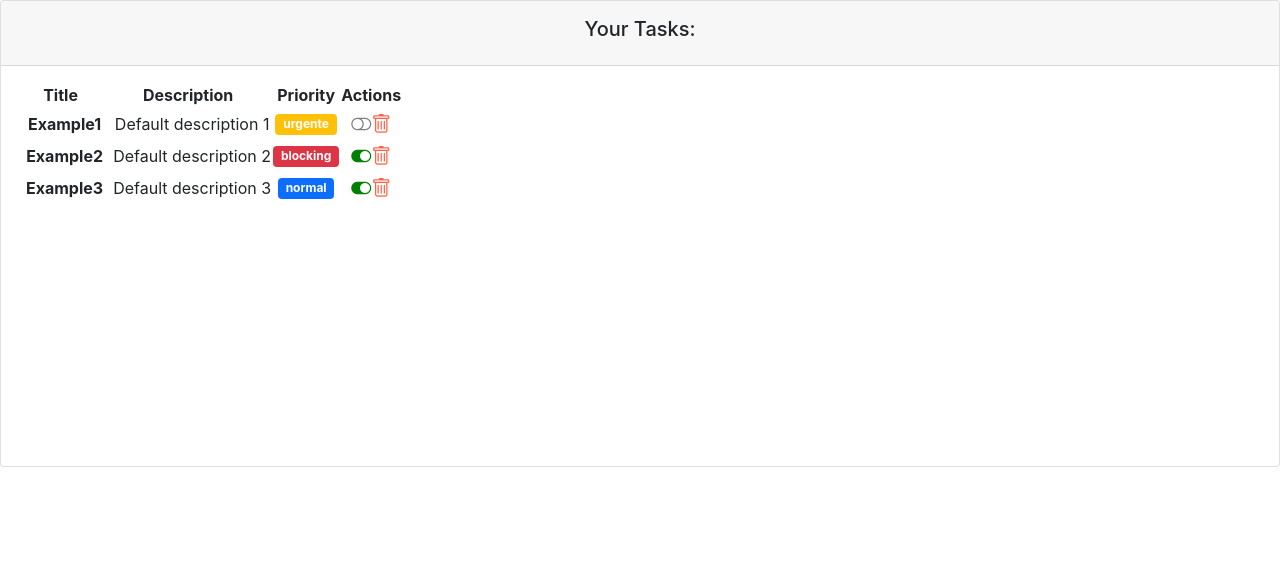
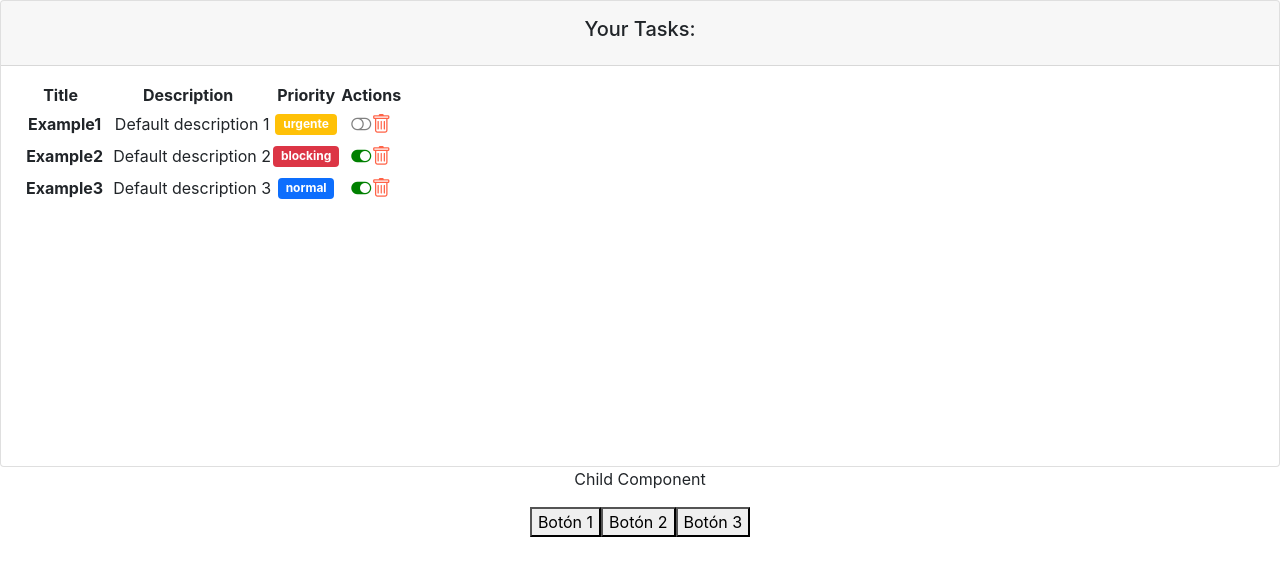
Before and after one commit to ingramirezrivera/OpenBootcampReact, a React (Create React App) app in the folder PROYECTO/: page / in a window 1280 px wide. Shown: the top 576 px of the page. Built offline with nearby package versions, Linux system fonts and the light colour scheme.

Commit message:
Ejercicios con componentes Father y Child

```diff
--- a/PROYECTO/src/App.js
+++ b/PROYECTO/src/App.js
@@ -3,13 +3,14 @@ import './App.css';
 // import Greetingf from './components/pure/Greetingf';
 import GreetingStyled from './components/pure/greetingStyled'
 import TaskListComponent from './components/container/task_list';
+import Father from './components/container/father';
 
 function App() {
   return (
     <div className="App">
 
         <TaskListComponent></TaskListComponent>
-
+        <Father></Father>
     </div>
   );
 }
--- /dev/null
+++ b/PROYECTO/src/components/container/father.jsx
@@ -0,0 +1,10 @@
+import React from "react";
+import ChildComponent from "../pure/forms/child";
+
+export default function Father() {
+    return (
+        <div>
+        <ChildComponent></ChildComponent>
+        </div>
+    );
+}
--- a/PROYECTO/src/components/container/task_list.jsx
+++ b/PROYECTO/src/components/container/task_list.jsx
@@ -61,7 +61,6 @@ const TaskListComponent = () => {
                                     )
                                 })}
                             </tbody>
-
                         </table>
                     </div>
                     <TaskForm></TaskForm>
--- /dev/null
+++ b/PROYECTO/src/components/pure/forms/child.jsx
@@ -0,0 +1,23 @@
+import React from "react";
+
+export default function ChildComponent( { name } ) {
+
+    function pressButton(){
+        alert(`Default TExt`)
+    }
+
+    function pressButtonParams(text){
+        alert(`Text: ${text}`)
+    }
+
+    return (
+        <div>
+            <p onMouseOver={() => console.log('onmouseover')}>Child Component</p>
+            <button onClick={() => console.log("Pressed button 1")}>Botón 1</button>
+            <button onClick={pressButton}>Botón 2</button>
+            <button onClick={() => pressButtonParams('Hello')}>Botón 3</button>
+
+        </div>
+
+    );
+}
--- a/PROYECTO/src/components/pure/task.jsx
+++ b/PROYECTO/src/components/pure/task.jsx
@@ -52,15 +52,15 @@ const TaskComponent = ({ task }) => {
      */
     function taskCompletedIcon(){
         if(task.completed){
-            return(<i class="bi bi-toggle-on" style={ {color: 'green', fontSize: '20px'} }></i>)
+            return(<i className="bi bi-toggle-on" style={ {color: 'green', fontSize: '20px'} }></i>)
         }else {
-            return(<i class="bi bi-toggle-off" style={ {color: 'grey', fontSize: '20px'}}></i>)
+            return(<i className="bi bi-toggle-off" style={ {color: 'grey', fontSize: '20px'}}></i>)
         }
     }
 
     return (
 
-        <tr className='fw-normal '>
+        <tr className='fw-normal'>
             <th>
                 <span className='ms-2'>{task.name}</span>
             </th>
@@ -75,7 +75,7 @@ const TaskComponent = ({ task }) => {
             <td className='align- middle'>
                 {/* EXECUTION OF A FUCNTION TO RETURN ICON DEPENDING ON COMPLETION */}
                 { taskCompletedIcon() }
-                <i class="bi bi-trash" style={ {color: 'tomato', fontSize: '20px'} }></i>
+                <i className="bi bi-trash" style={ {color: 'tomato', fontSize: '20px'} }></i>
 
             </td>
 
```
